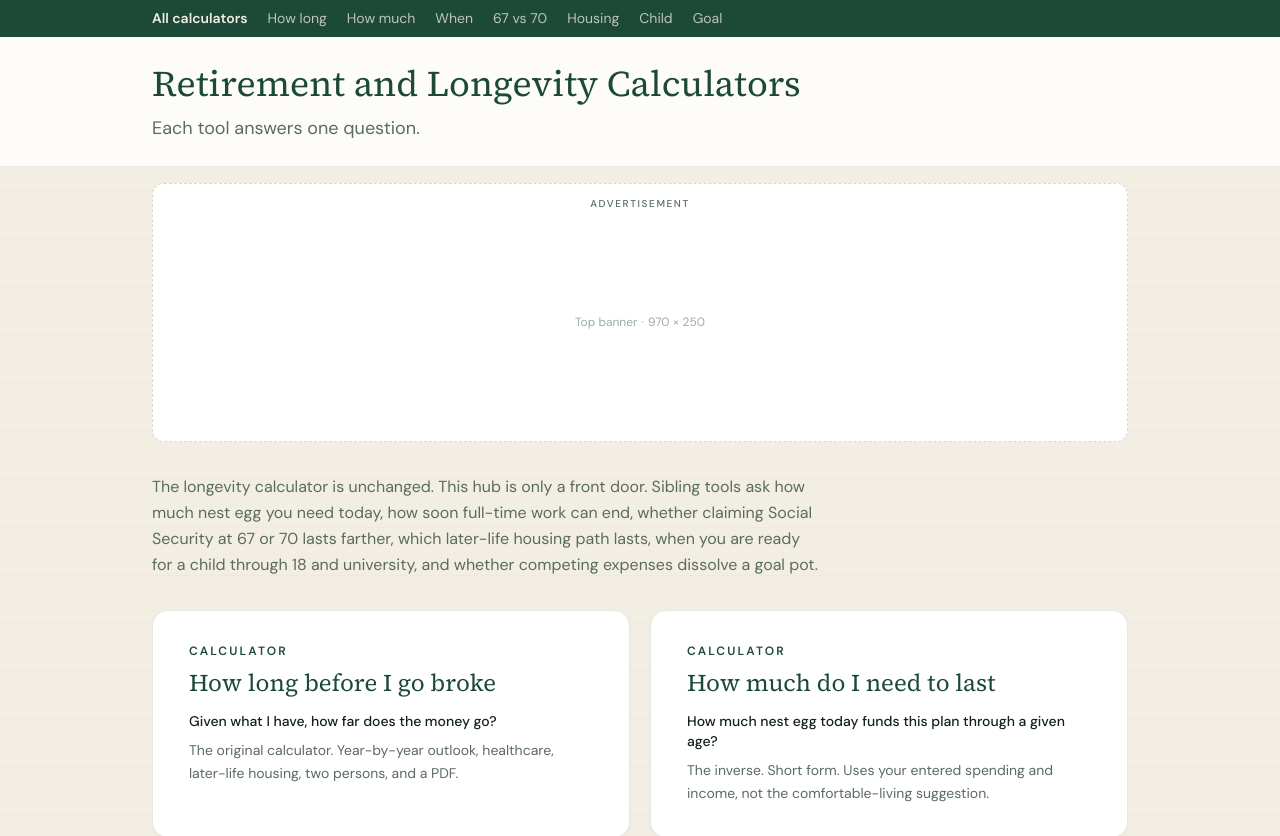
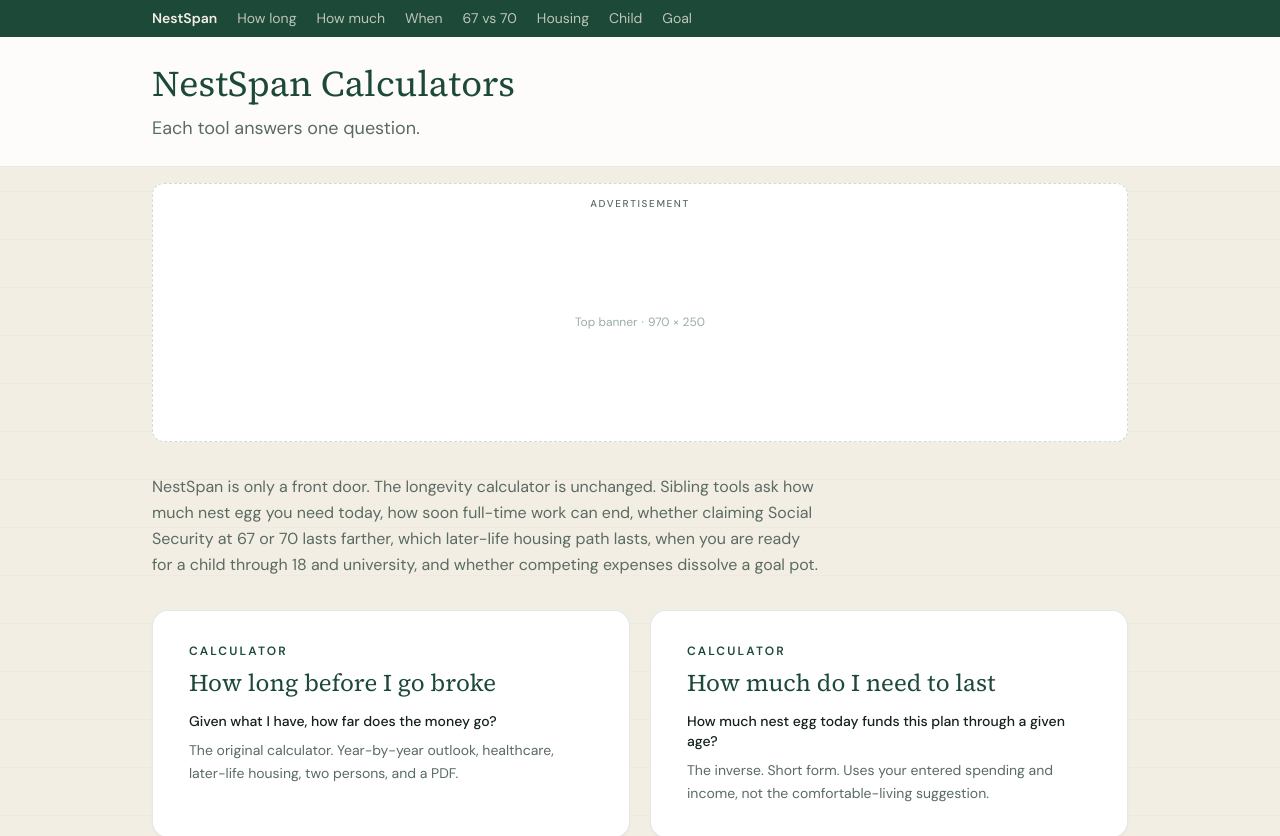
Before and after one commit to r3s0lv343vr/Retirement-and-Longevity-Calculator-Platform, a Next.js app: page / in a window 1280 px wide. Shown: the top 836 px of the page. Built offline with nearby package versions, Linux system fonts and the light colour scheme.

Commit message:
Rename the hub NestSpan Calculators
The cluster now covers retirement runways, child nest eggs, and named goals.
Keep How long as the original tool name. The hub, nav, metadata, and admin
subtitle use NestSpan.

Co-authored-by: r3s0lv343vr <r3s0lv343vr@users.noreply.github.com>

```diff
--- a/package.json
+++ b/package.json
@@ -2,7 +2,7 @@
   "name": "nestspan",
   "version": "1.0.0",
   "private": true,
-  "description": "Retirement and longevity income calculator that accounts for healthcare inflation, lifestyle phases, and part-time work.",
+  "description": "NestSpan calculators: retirement runway, child nest eggs, and whether a named goal survives.",
   "scripts": {
     "dev": "next dev",
     "build": "next build",
--- a/src/app/admin/layout.tsx
+++ b/src/app/admin/layout.tsx
@@ -1,4 +1,5 @@
 import type { Metadata } from "next";
+import { HUB_TITLE } from "@/lib/brand";
 
 export const metadata: Metadata = {
   title: "Site admin",
@@ -11,7 +12,7 @@ export default function AdminLayout({ children }: { children: React.ReactNode })
       <header className="border-b border-pine/10 bg-pine text-paper">
         <div className="mx-auto flex max-w-5xl items-center justify-between px-5 py-3 sm:px-6">
           <p className="text-sm font-semibold tracking-wide">Site admin</p>
-          <p className="text-xs text-paper/70">Retirement and Longevity Calculators</p>
+          <p className="text-xs text-paper/70">{HUB_TITLE}</p>
         </div>
       </header>
       {children}
--- a/src/app/layout.tsx
+++ b/src/app/layout.tsx
@@ -1,6 +1,7 @@
 import type { Metadata } from "next";
 import { DM_Sans, Source_Serif_4 } from "next/font/google";
 import { VisitBeacon } from "@/components/VisitBeacon";
+import { HUB_BLURB, HUB_TITLE } from "@/lib/brand";
 import "./globals.css";
 
 const sans = DM_Sans({
@@ -17,15 +18,13 @@ const serif = Source_Serif_4({
 
 export const metadata: Metadata = {
   title: {
-    default: "Retirement and Longevity Calculators",
+    default: HUB_TITLE,
     template: "%s",
   },
-  description:
-    "Retirement and longevity calculators. How long savings last, how much you need, when work can end, Social Security at 67 vs 70, later-life housing, child nest eggs, and goal survival.",
+  description: HUB_BLURB,
   openGraph: {
-    title: "Retirement and Longevity Calculators",
-    description:
-      "A small cluster of retirement calculators. The original longevity outlook is unchanged.",
+    title: HUB_TITLE,
+    description: HUB_BLURB,
     type: "website",
   },
 };
--- a/src/app/longevity/page.tsx
+++ b/src/app/longevity/page.tsx
@@ -6,7 +6,7 @@ import type { Metadata } from "next";
 export const metadata: Metadata = {
   title: "How Long Before I Go Broke Calculator",
   description:
-    "Retirement and Longevity Calculator. Find out if your savings will last while accounting for healthcare inflation, lifestyle phases, and part-time work.",
+    "Find out if your savings will last while accounting for healthcare inflation, lifestyle phases, and part-time work. A NestSpan calculator.",
 };
 
 export default function LongevityPage() {
@@ -18,7 +18,7 @@ export default function LongevityPage() {
           <h1 className="max-w-3xl font-serif text-3xl leading-tight text-pine sm:text-4xl">
             How Long Before I Go Broke Calculator
           </h1>
-          <p className="mt-2 text-base text-muted sm:text-lg">Retirement and Longevity Calculator</p>
+          <p className="mt-2 text-base text-muted sm:text-lg">A NestSpan calculator</p>
         </div>
       </header>
 
@@ -45,7 +45,7 @@ export default function LongevityPage() {
           <AdSlot placement="footer" className="mb-4 border-paper/20 bg-paper/10 text-paper/80" />
           <AdSlot placement="footer-2" className="mb-6 border-paper/20 bg-paper/10 text-paper/80" />
           <p className="font-serif text-xl leading-snug">How Long Before I Go Broke Calculator</p>
-          <p className="mt-1 text-sm text-paper/80">Retirement and Longevity Calculator</p>
+          <p className="mt-1 text-sm text-paper/80">A NestSpan calculator</p>
           <p className="mt-3 max-w-3xl text-sm leading-relaxed text-paper/75">
             Educational projection only. It is not tax, investment, or medical advice. Markets, inflation, health, and
             policy can all move against any model. Compare this outlook with a licensed advisor before making decisions.
--- a/src/app/page.tsx
+++ b/src/app/page.tsx
@@ -1,12 +1,12 @@
 import { AdSlot } from "@/components/AdSlot";
 import { ClusterNav } from "@/components/ClusterNav";
+import { HUB_BLURB, HUB_TAGLINE, HUB_TITLE } from "@/lib/brand";
 import Link from "next/link";
 import type { Metadata } from "next";
 
 export const metadata: Metadata = {
-  title: "Retirement and Longevity Calculators",
-  description:
-    "A small cluster of retirement and planning calculators. How long savings last, how much you need, when work can end, Social Security at 67 vs 70, later-life housing, child nest eggs, and whether a goal pot survives.",
+  title: HUB_TITLE,
+  description: HUB_BLURB,
 };
 
 const TOOLS = [
@@ -61,9 +61,9 @@ export default function HubPage() {
       <header className="border-b border-pine/10 bg-white/80 backdrop-blur">
         <div className="mx-auto max-w-5xl px-5 py-6 sm:px-6">
           <h1 className="max-w-3xl font-serif text-3xl leading-tight text-pine sm:text-4xl">
-            Retirement and Longevity Calculators
+            {HUB_TITLE}
           </h1>
-          <p className="mt-2 text-base text-muted sm:text-lg">Each tool answers one question.</p>
+          <p className="mt-2 text-base text-muted sm:text-lg">{HUB_TAGLINE}</p>
         </div>
       </header>
 
@@ -73,8 +73,8 @@ export default function HubPage() {
 
       <main className="mx-auto max-w-5xl px-5 pb-16 pt-4 sm:px-6">
         <p className="max-w-2xl text-sm leading-relaxed text-muted sm:text-base">
-          The longevity calculator is unchanged. This hub is only a front door. Sibling tools ask how much nest egg
-          you need today, how soon full-time work can end, whether claiming Social Security at 67 or 70 lasts farther,
+          NestSpan is only a front door. The longevity calculator is unchanged. Sibling tools ask how much nest egg you
+          need today, how soon full-time work can end, whether claiming Social Security at 67 or 70 lasts farther,
           which later-life housing path lasts, when you are ready for a child through 18 and university, and whether
           competing expenses dissolve a goal pot.
         </p>
@@ -96,7 +96,7 @@ export default function HubPage() {
         <div className="mx-auto max-w-5xl px-5 py-8 sm:px-6">
           <AdSlot placement="footer" className="mb-4 border-paper/20 bg-paper/10 text-paper/80" />
           <AdSlot placement="footer-2" className="mb-6 border-paper/20 bg-paper/10 text-paper/80" />
-          <p className="font-serif text-xl leading-snug">Retirement and Longevity Calculators</p>
+          <p className="font-serif text-xl leading-snug">{HUB_TITLE}</p>
           <p className="mt-3 max-w-3xl text-sm leading-relaxed text-paper/75">
             Educational projection only. It is not tax, investment, or medical advice. Markets, inflation, health, and
             policy can all move against any model. Compare this outlook with a licensed advisor before making decisions.
--- a/src/components/ClusterNav.tsx
+++ b/src/components/ClusterNav.tsx
@@ -1,7 +1,7 @@
 import Link from "next/link";
 
 const LINKS = [
-  { href: "/", label: "All calculators" },
+  { href: "/", label: "NestSpan" },
   { href: "/longevity", label: "How long" },
   { href: "/need", label: "How much" },
   { href: "/when", label: "When" },
--- /dev/null
+++ b/src/lib/brand.ts
@@ -0,0 +1,6 @@
+/** Public name of the calculator cluster. */
+export const HUB_NAME = "NestSpan";
+export const HUB_TITLE = "NestSpan Calculators";
+export const HUB_TAGLINE = "Each tool answers one question.";
+export const HUB_BLURB =
+  "Nest eggs and runways. How long money lasts, what you need today, when work can end, Social Security at 67 vs 70, later-life housing, a child through 18 and university, and whether a named goal survives.";
```
Also changed, not shown: 2 other files (tests, documents, lock files or other folders).
